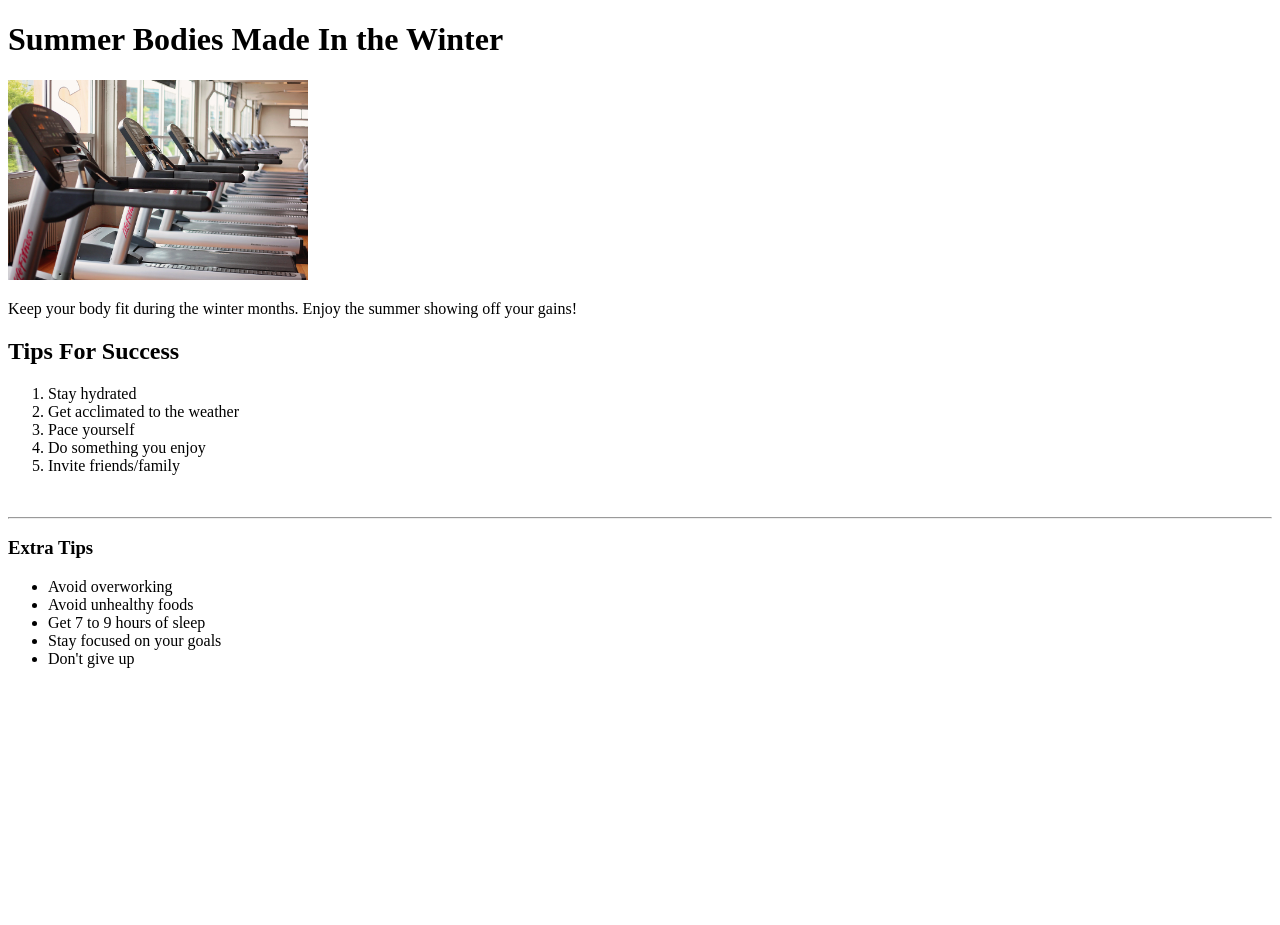
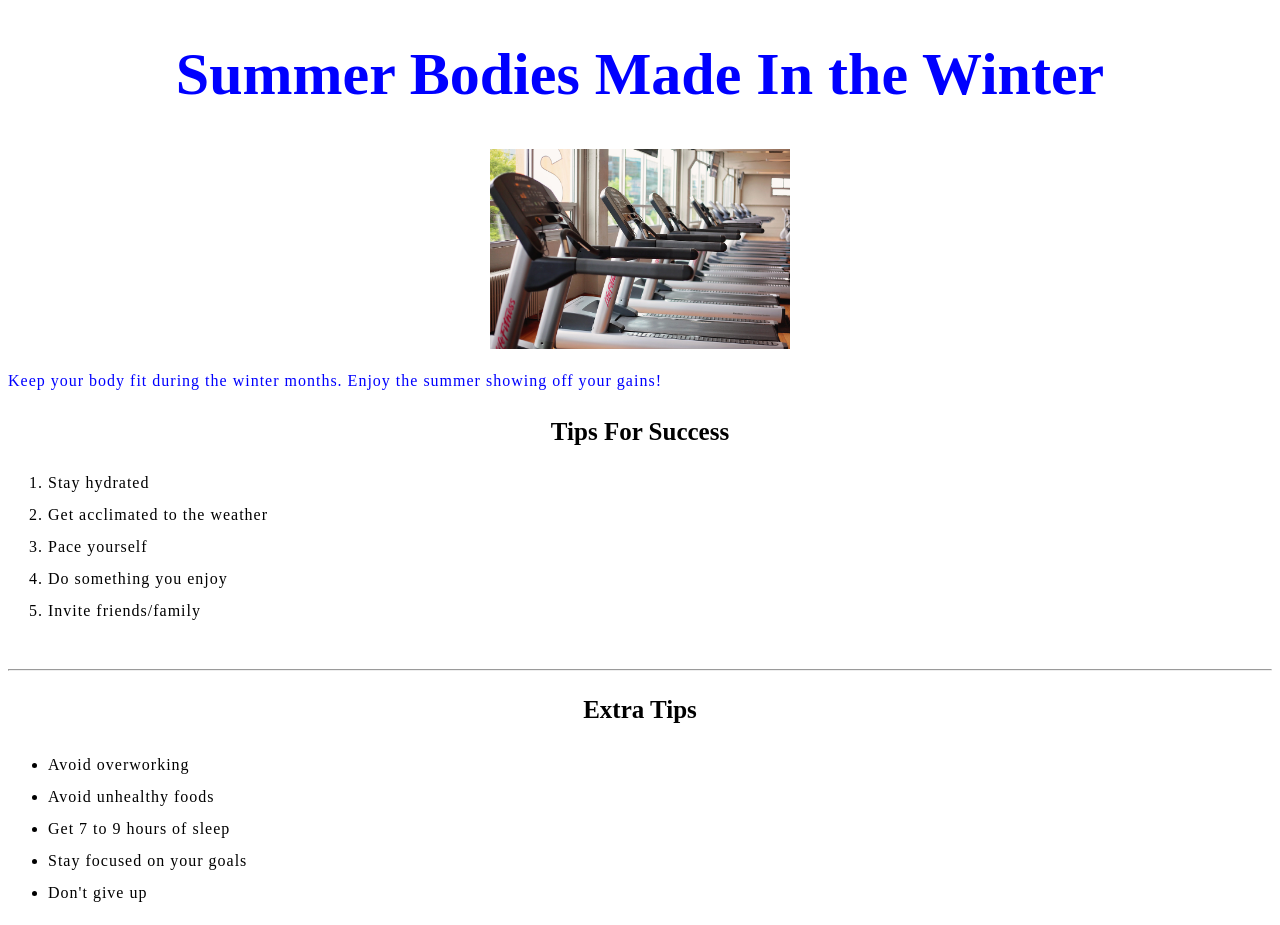
Before and after one commit to dariancmagee/html101, a plain HTML site: page index.html in a window 1280 px wide. Before the commit the page ends 800 px from the top, so only its background shows below. Drawn offline with Linux system fonts and the light colour scheme.

Commit message:
added styles page

```diff
--- a/index.html
+++ b/index.html
@@ -2,6 +2,7 @@
 <html>
     <head>
         <title>My Fitness Page</title>
+        <link href="styles/styles.css" rel="stylesheet">
     </head>
     <body>
         <h1>Summer Bodies Made In the Winter</h1>
--- /dev/null
+++ b/styles/styles.css
@@ -0,0 +1,30 @@
+p {
+    color: blue;
+  }
+
+  p, li {
+    font-size: 16px;
+    line-height: 2;
+    letter-spacing: 1px;
+  }
+
+  h2 {
+    font-size: 25px;
+    text-align: center;
+  }
+
+  h3 {
+    font-size: 25px;
+    text-align: center;
+  }
+
+  h1 {
+    color: blue;
+    font-size: 60px;
+    text-align: center;
+  }
+
+  img {
+    display: block;
+    margin: 0 auto;
+  }
```
